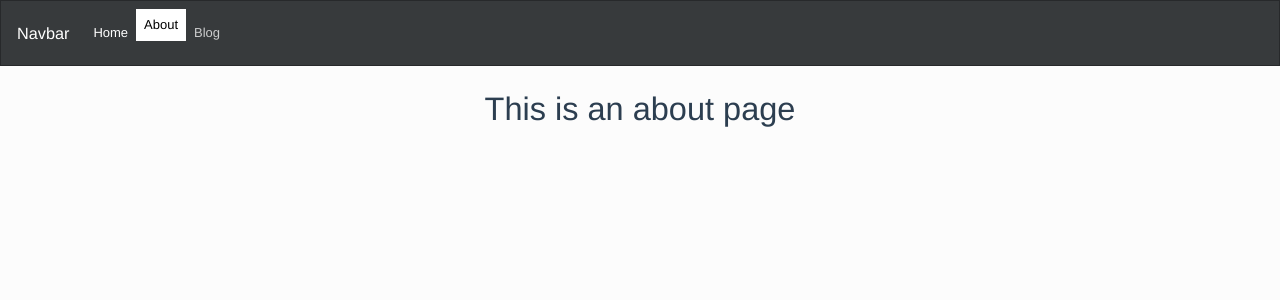
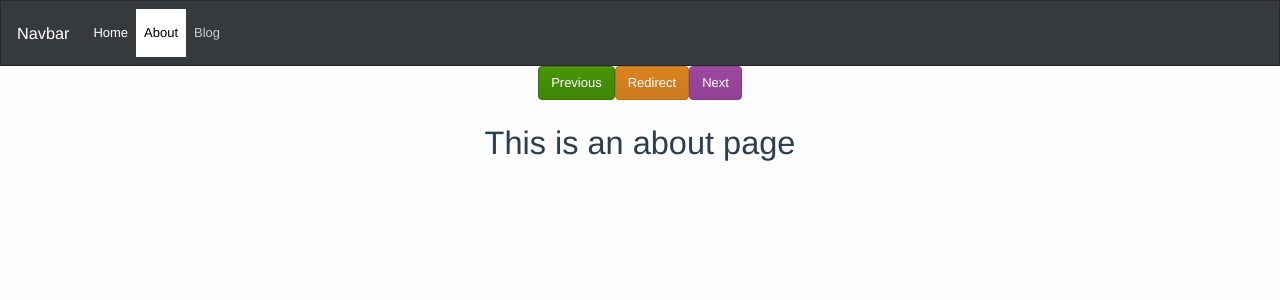
Before and after one commit to moneambenbelgacem/vue3-router, a Vue app in the folder vue-router-project/: page /about in a window 1280 px wide. Shown: the top 300 px of the page. Built offline with nearby package versions, Linux system fonts and the light colour scheme.

Commit message:
ajouter la navigabilité du router

```diff
--- a/vue-router-project/src/components/NavBar.vue
+++ b/vue-router-project/src/components/NavBar.vue
@@ -35,15 +35,37 @@
         </ul>
       </div>
     </nav>
+    <div class="row ">
+      <div class="col-md-6 mx-auto">
+        <button type="button" @click="previous" class="btn btn-success">
+          Previous
+        </button>
+        <button type="button" @click="redirect" class="btn btn-warning">
+          Redirect
+        </button>
+        <button type="button" @click="next" class="btn btn-danger">Next</button>
+      </div>
+    </div>
   </div>
 </template>
 <script>
-export default {};
+export default {
+  methods: {
+    previous() {
+      this.$router.go(-1);
+    },
+    redirect() {
+      this.$router.go(1);
+    },
+    next() {
+      this.$router.push('/');
+    },
+  },
+};
 </script>
 <style scoped>
 .router-link-active {
   color: black !important;
   background: white;
-  padding: 6px;
 }
 </style>
```
